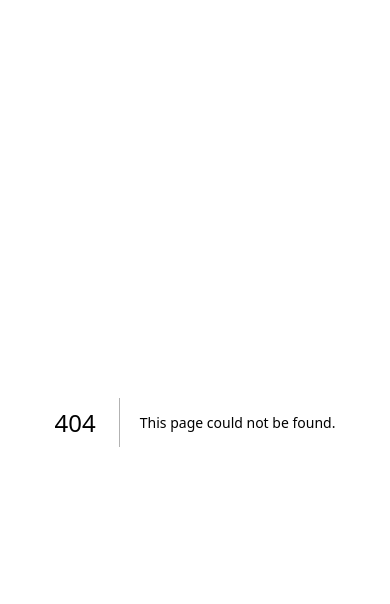
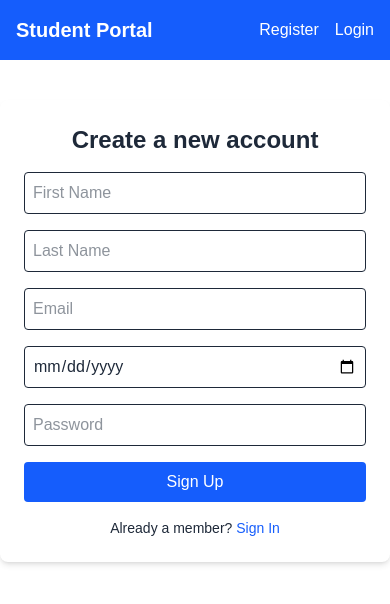
Before and after one commit to munezero-grace/student-registration-app, a Next.js app: page /register in a window 390 px wide. Before the commit this address had no page. Shown: the top 604 px of the page. Built offline with nearby package versions, Linux system fonts and the light colour scheme.

Commit message:
feat: add navigation bar and registration page
Created a responsive navigation bar with links to Register and Login.
Built a registration form with fields for name, email, password, and date of birth.
Styled the components using Tailwind CSS.

```diff
--- a/package.json
+++ b/package.json
@@ -9,6 +9,7 @@
     "lint": "next lint"
   },
   "dependencies": {
+    "axios": "^1.8.4",
     "next": "15.3.0",
     "react": "^19.0.0",
     "react-dom": "^19.0.0"
--- /dev/null
+++ b/src/app/_components/Navbar.jsx
@@ -0,0 +1,11 @@
+export default function Navbar() {
+    return (
+      <nav className="bg-blue-600 p-4 text-white flex justify-between items-center">
+        <h1 className="text-xl font-bold">Student Portal</h1>
+        <div className="space-x-4">
+          <a href="/register" className="hover:underline">Register</a>
+          <a href="/login" className="hover:underline">Login</a>
+        </div>
+      </nav>
+    );
+  }
--- /dev/null
+++ b/src/app/register/page.jsx
@@ -0,0 +1,60 @@
+"use client";
+import { useState } from 'react';
+import Navbar from '../_components/Navbar';
+import axios from 'axios';
+
+export default function RegisterPage() {
+  const [form, setForm] = useState({
+    firstName: '',
+    lastName: '',
+    email: '',
+    password: '',
+    dateOfBirth: ''
+  });
+
+  const handleChange = e => {
+    setForm({ ...form, [e.target.name]: e.target.value });
+  };
+
+  const handleSubmit = async e => {
+    e.preventDefault();
+    const age = calculateAge(new Date(form.dateOfBirth));
+    if (age < 10 || age > 20) {
+      alert("Age must be between 10 and 20 years.");
+      return;
+    }
+    try {
+      const res = await axios.post('http://localhost:5000/api/register', form);
+      alert('Registered successfully!');
+    } catch (err) {
+      console.error(err);
+      alert('Registration failed!');
+    }
+  };
+
+  const calculateAge = (dob) => {
+    const diff = Date.now() - dob.getTime();
+    const ageDate = new Date(diff);
+    return Math.abs(ageDate.getUTCFullYear() - 1970);
+  };
+
+  return (
+    <>
+      <Navbar />
+      <div className="max-w-md mx-auto mt-10 bg-white shadow-md rounded-lg p-6 text-gray-800">
+        <h2 className="text-2xl font-bold mb-4 text-center">Create a new account</h2>
+        <form onSubmit={handleSubmit} className="space-y-4">
+          <input className="border w-full p-2 rounded" name="firstName" placeholder="First Name" onChange={handleChange} required />
+          <input className="border w-full p-2 rounded" name="lastName" placeholder="Last Name" onChange={handleChange} required />
+          <input className="border w-full p-2 rounded" type="email" name="email" placeholder="Email" onChange={handleChange} required />
+          <input className="border w-full p-2 rounded" type="date" name="dateOfBirth" onChange={handleChange} required />
+          <input className="border w-full p-2 rounded" type="password" name="password" placeholder="Password" onChange={handleChange} required />
+          <button type="submit" className="bg-blue-600 text-white p-2 w-full rounded">Sign Up</button>
+        </form>
+        <p className="text-center text-sm mt-4">
+          Already a member? <a href="/login" className="text-blue-600 font-medium">Sign In</a>
+        </p>
+      </div>
+    </>
+  );
+}
```
Also changed, not shown: 1 other file (tests, documents, lock files or other folders).
